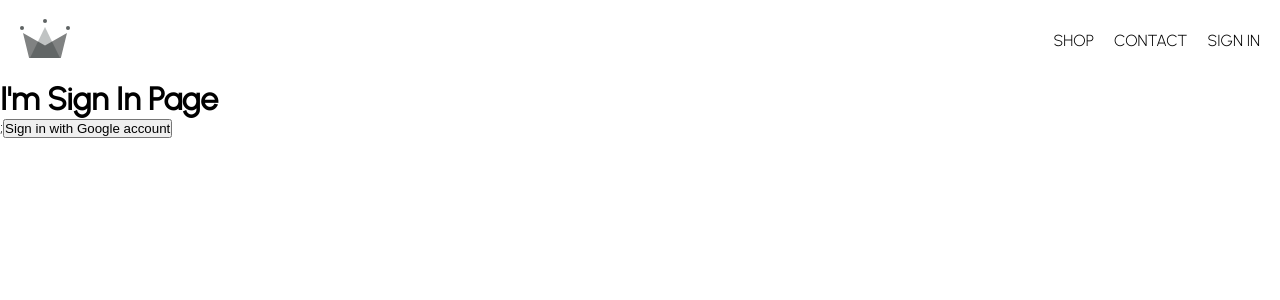
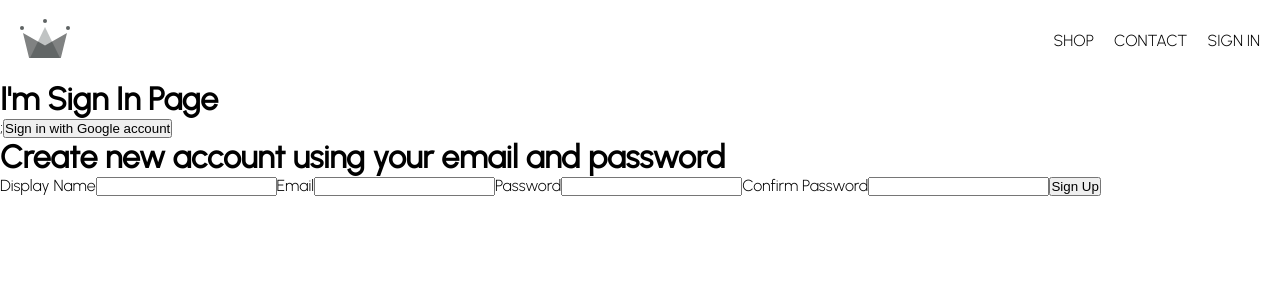
Before and after one commit to tairtair/crwn-clothing-react, a React (Create React App) app: page /sign-in in a window 1280 px wide. Shown: the top 300 px of the page. Built offline with nearby package versions, Linux system fonts and the light colour scheme.

Commit message:
Added sign up form component

```diff
--- /dev/null
+++ b/src/components/sign-up-form/sign-up-form.component.jsx
@@ -0,0 +1,57 @@
+import { useState } from 'react';
+const defaultFormFields = {
+  displayName: '',
+  email: '',
+  password: '',
+  confirmPassword: '',
+};
+const SignUpForm = () => {
+  const [formFields, setformFields] = useState(defaultFormFields);
+  const { displayName, email, password, confirmPassword } = formFields;
+  const handleChange = e => {
+    const { value, name } = e.target;
+    setformFields({ ...formFields, [name]: value });
+  };
+  console.log(formFields);
+  return (
+    <div>
+      <h1>Create new account using your email and password</h1>
+      <form onSubmit={() => {}}>
+        <label htmlFor="">Display Name</label>
+        <input
+          type="text"
+          name="displayName"
+          value={displayName}
+          onChange={handleChange}
+          required
+        />
+        <label htmlFor="">Email</label>
+        <input
+          type="email"
+          name="email"
+          value={email}
+          onChange={handleChange}
+          required
+        />
+        <label htmlFor="">Password</label>
+        <input
+          type="password"
+          name="password"
+          value={password}
+          onChange={handleChange}
+          required
+        />
+        <label htmlFor="">Confirm Password</label>
+        <input
+          type="password"
+          name="confirmPassword"
+          value={confirmPassword}
+          onChange={handleChange}
+          required
+        />
+        <button type="submit">Sign Up</button>
+      </form>
+    </div>
+  );
+};
+export default SignUpForm;
--- a/src/routes/sign-in/sign-in.component.jsx
+++ b/src/routes/sign-in/sign-in.component.jsx
@@ -1,9 +1,21 @@
 import './sign-in.styles.scss';
+import SignUpForm from '../../components/sign-up-form/sign-up-form.component';
+// import { getRedirectResult } from 'firebase/auth';
 import {
+  // auth,
   signInWithGooglePopup,
+  // signInWithGoogleRedirect,
   createUserDocumentFromAuth,
 } from '../../utils/firebase/firebase.utils';
+// import { useEffect } from 'react';
 export default function SignIn() {
+  // useEffect(() => {
+  //   const logGoogleRedirectUser = async () => {
+  //     const response = await getRedirectResult(auth);
+  //     response && createUserDocumentFromAuth(response.user);
+  //   };
+  //   logGoogleRedirectUser();
+  // }, []);
   const logGoogleUser = async () => {
     const { user } = await signInWithGooglePopup();
     createUserDocumentFromAuth(user);
@@ -12,6 +24,10 @@ export default function SignIn() {
     <div>
       <h1>I'm Sign In Page</h1>;
       <button onClick={logGoogleUser}>Sign in with Google account</button>
+      <SignUpForm />
+      {/* <button onClick={signInWithGoogleRedirect}>
+        Sign in with Google redirect
+      </button> */}
     </div>
   );
 }
--- a/src/utils/firebase/firebase.utils.js
+++ b/src/utils/firebase/firebase.utils.js
@@ -1,8 +1,7 @@
 import { initializeApp } from 'firebase/app';
 import {
   getAuth,
-  signInWithRedirect,
-  SignInWithPopup,
+  // signInWithRedirect,
   GoogleAuthProvider,
   signInWithPopup,
 } from 'firebase/auth';
@@ -19,12 +18,15 @@ const firebaseConfig = {
 
 // Initialize Firebase
 const firebaseApp = initializeApp(firebaseConfig);
-const provider = new GoogleAuthProvider();
-provider.setCustomParameters({
+const googleProvider = new GoogleAuthProvider();
+googleProvider.setCustomParameters({
   prompt: 'select_account',
 });
 export const auth = getAuth();
-export const signInWithGooglePopup = () => signInWithPopup(auth, provider);
+export const signInWithGooglePopup = () =>
+  signInWithPopup(auth, googleProvider);
+// export const signInWithGoogleRedirect = () =>
+//   signInWithRedirect(auth, googleProvider);
 export const db = getFirestore();
 export const createUserDocumentFromAuth = async userAuth => {
   const userDocRef = doc(db, 'users', userAuth.uid);
```
